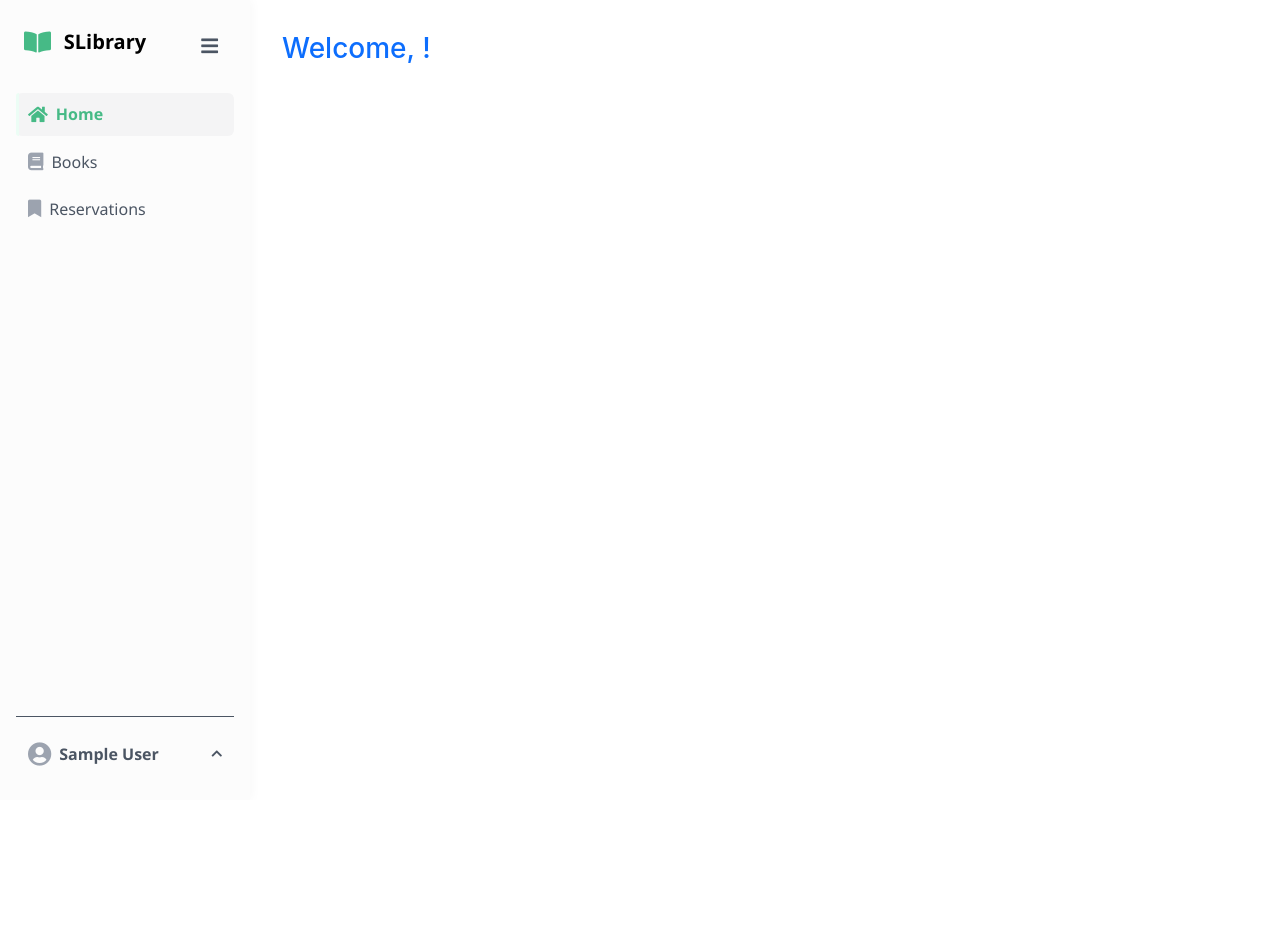
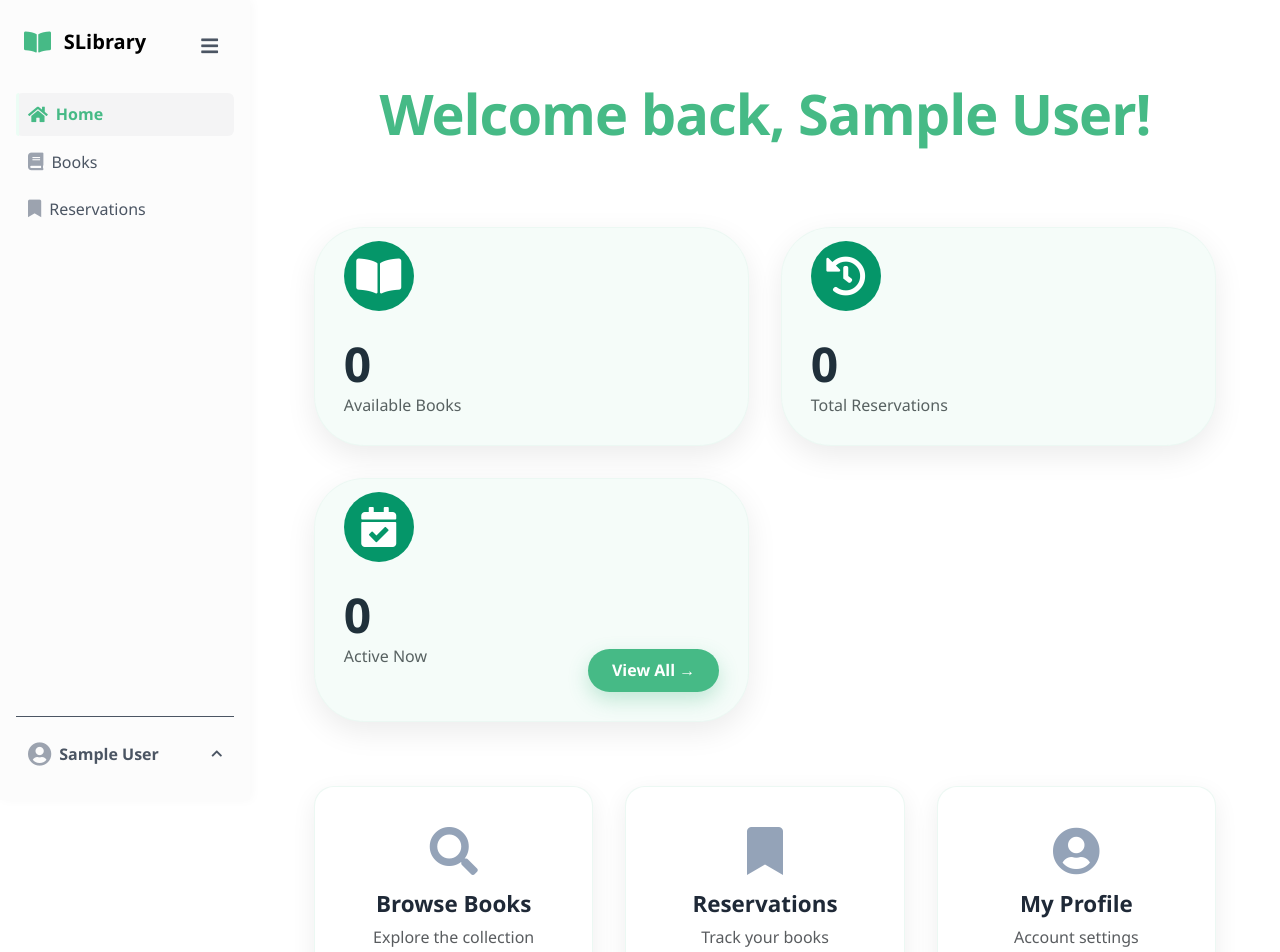
Before and after one commit to Sally-Alhomoz/SLibrary, a Vue app in the folder VueJS/: page /app/dashboard in a window 1280 px wide. Shown: the top 952 px of the page. Before the commit the page ends 800 px from the top, so only its background shows below. Built offline with nearby package versions, Linux system fonts and the light colour scheme; no server answers; sample sign-in values are in the browser's storage.

Commit message:
dispaly summary on the home page

```diff
--- a/VueJS/src/Views/Dashboard.vue
+++ b/VueJS/src/Views/Dashboard.vue
@@ -1,19 +1,289 @@
 <template>
-  <div>
-    <h3 class="mb-4 text-primary">Welcome, {{ username }}!</h3>
+  <div class="dashboard-container">
+    <div class="welcome-section">
+      <h1 class="welcome-title">Welcome back, {{ currentUsername }}!</h1>
+    </div>
+
+    <div class="stats-grid">
+      <div class="stat-card available">
+        <div class="icon-circle">
+          <i class="fas fa-book-open"></i>
+        </div>
+        <div class="stat-info">
+          <h3>{{ totalAvailableBooks }}</h3>
+          <p class="text-muted">Available Books</p>
+        </div>
+        <div class="stat-bg"></div>
+      </div>
+
+      <div class="stat-card reservations">
+        <div class="icon-circle">
+          <i class="fas fa-history"></i>
+        </div>
+        <div class="stat-info">
+          <h3>{{ totalUserReservations }}</h3>
+          <p class="text-muted">Total Reservations</p>
+        </div>
+        <div class="stat-bg"></div>
+      </div>
+
+      <div class="stat-card active">
+        <div class="icon-circle">
+          <i class="fas fa-calendar-check"></i>
+        </div>
+        <div class="stat-info">
+          <h3>{{ activeUserReservations }}</h3>
+          <p class="text-muted">Active Now</p>
+        </div>
+        <div class="stat-bg"></div>
+        <div class="action-btn">
+          <router-link to="/app/reservations">View All →</router-link>
+        </div>
+      </div>
+    </div>
+
+    <div class="actions-grid">
+      <router-link to="/app/books" class="action-card">
+        <i class="fas fa-search"></i>
+        <h4>Browse Books</h4>
+        <p class="text-muted">Explore the collection</p>
+      </router-link>
+
+      <router-link to="/app/reservations" class="action-card">
+        <i class="fas fa-bookmark"></i>
+        <h4>Reservations</h4>
+        <p class="text-muted">Track your books</p>
+      </router-link>
+
+      <router-link to="/app/profile" class="action-card">
+        <i class="fas fa-user-circle"></i>
+        <h4>My Profile</h4>
+        <p class="text-muted">Account settings</p>
+      </router-link>
+    </div>
   </div>
 </template>
 
 <script setup>
-  import { ref, onMounted } from 'vue'
+  import { ref, onMounted, computed } from 'vue'
+  import { useAuth } from '@/Component/AuthServices/Authentication'
+  import api from '@/Component/AuthServices/authAPI'
 
-  const username = ref('')
+  const { currentUsername } = useAuth()
+  const API_BASE_URL = 'https://localhost:7037'
+
+  const totalAvailableBooks = ref(0)
+  const totalUserReservations = ref(0)
+  const activeUserReservations = ref(0)
+
+  const avaialbeBookCount = async () => {
+    try {
+      const response = await api.get(`${API_BASE_URL}/api/Books/AvailableCount`);
+
+      if (response.data && typeof response.data.availableCount === 'number') {
+        totalAvailableBooks.value = response.data.availableCount;
+      } else {
+        totalAvailableBooks.value = 0;
+      }
+
+    } catch (err) {
+      console.error('Failed to load available book count:', err);
+      totalAvailableBooks.value = 0;
+    }
+  }
+
+  const userReservations = async () => {
+    try {
+      let response = await api.get(`${API_BASE_URL}/api/Reservations/GetUserReservation`);
+      if (response.data && typeof response.data.totalReservations === 'number') {
+        totalUserReservations.value = response.data.totalReservations;
+      } else {
+        totalUserReservations.value = 0;
+      }
+    } catch (err) {
+      console.error('Error fetching total reservations:', err);
+      totalUserReservations.value = 0;
+    }
+  }
+
+  const userActiveReservations = async () => {
+    try {
+      let response = await api.get(`${API_BASE_URL}/api/Reservations/GetActiveReservation`);
+      if (response.data && typeof response.data.activeReservations === 'number') {
+        activeUserReservations.value = response.data.activeReservations;
+      } else {
+        activeUserReservations.value = 0;
+      }
+    } catch (err) {
+      console.error('Error fetching active reservations:', err);
+      activeUserReservations.value = 0;
+    }
+  }
 
   onMounted(() => {
-    const token = localStorage.getItem('token')
-    if (token) {
-      const payload = JSON.parse(atob(token.split('.')[1]))
-      username.value = payload['http://schemas.xmlsoap.org/ws/2005/05/identity/claims/name']
+    avaialbeBookCount()
+    userReservations()
+    userActiveReservations()
+  })
+
+</script>
+
+<style scoped>
+  .dashboard-container {
+    min-height: 100vh;
+    background: #ffff;
+    padding: 3rem 2rem;
+    font-family: 'Segoe UI';
+  }
+
+  .welcome-section {
+    text-align: center;
+    margin-bottom: 5rem;
+  }
+
+  .welcome-title {
+    font-size: 3.5rem;
+    font-weight: 800;
+    color: #46ba86;
+    margin: 0;
+    letter-spacing: -1px;
+  }
+
+
+  .stats-grid {
+    display: grid;
+    grid-template-columns: repeat(auto-fit, minmax(300px, 1fr));
+    gap: 2rem;
+    margin-bottom: 4rem;
+  }
+
+  .stat-card {
+    position: relative;
+    background: white;
+    padding: 0.8rem 1.8rem;
+    border-radius: 50px;
+    box-shadow: 0 10px 30px rgba(0,0,0,0.08);
+    overflow: hidden;
+    transition: all 0.4s ease;
+    border: 1px solid rgba(70, 186, 134, 0.1);
+  }
+    .stat-card:hover {
+      transform: none;
+      box-shadow: 0 10px 30px rgba(0,0,0,0.08);
     }
-  })
-</script>
+
+    .stat-card .icon-circle {
+      width: 70px;
+      height: 70px;
+      border-radius: 50%;
+      display: flex;
+      align-items: center;
+      justify-content: center;
+      font-size: 2.5rem;
+      color: white;
+      margin-bottom: 1.5rem;
+      z-index: 2;
+      position: relative;
+    }
+
+    .stat-card.available .icon-circle {
+      background: #059669;
+    }
+
+    .stat-card.reservations .icon-circle {
+      background: #059669;
+    }
+
+    .stat-card.active .icon-circle {
+      background: #059669;
+    }
+
+  .stat-info h3 {
+    font-size: 3rem;
+    font-weight: 800;
+    color: #1f2937;
+    margin: 0;
+  }
+
+
+
+  .stat-bg {
+    position: absolute;
+    top: -50%;
+    right: -50%;
+    width: 200%;
+    height: 200%;
+    border-radius: 50%;
+    background: #46ba86;
+    opacity: 0.05;
+    z-index: 1;
+  }
+
+  .action-btn {
+    margin-top: -2.2rem;
+    margin-bottom: 1rem;
+    text-align: right;
+  }
+
+    .action-btn a {
+      background: #46ba86;
+      color: white;
+      padding: 0.6rem 1.5rem;
+      border-radius: 50px;
+      text-decoration: none;
+      font-weight: 600;
+      font-size: 1rem;
+      box-shadow: 0 8px 20px rgba(70, 186, 134, 0.3);
+      transition: all 0.3s;
+      display: inline-block;
+      position: relative;
+      z-index: 10;
+    }
+
+      .action-btn a:hover {
+        transform: translateY(-3px);
+        box-shadow: 0 12px 25px rgba(70, 186, 134, 0.4);
+      }
+
+  .actions-grid {
+    display: grid;
+    grid-template-columns: repeat(auto-fit, minmax(250px, 1fr));
+    gap: 2rem;
+  }
+
+  .action-card {
+    background: white;
+    padding: 2.5rem 2rem;
+    border-radius: 20px;
+    text-align: center;
+    box-shadow: 0 8px 25px rgba(0,0,0,0.07);
+    transition: all 0.4s ease;
+    text-decoration: none;
+    color: inherit;
+    border: 1px solid rgba(70, 186, 134, 0.1);
+  }
+
+    .action-card:hover {
+      transform: translateY(-10px);
+      box-shadow: 0 20px 40px rgba(70, 186, 134, 0.15);
+    }
+
+    .action-card i {
+      font-size: 3rem;
+      margin-bottom: 1rem;
+      color: #94a3b8;
+      transition: color 0.3s;
+    }
+
+    .action-card:hover i {
+      color: #46ba86;
+    }
+
+    .action-card h4 {
+      font-size: 1.4rem;
+      font-weight: 700;
+      color: #1f2937;
+      margin: 0 0 0.5rem;
+    }
+
+</style>
```
